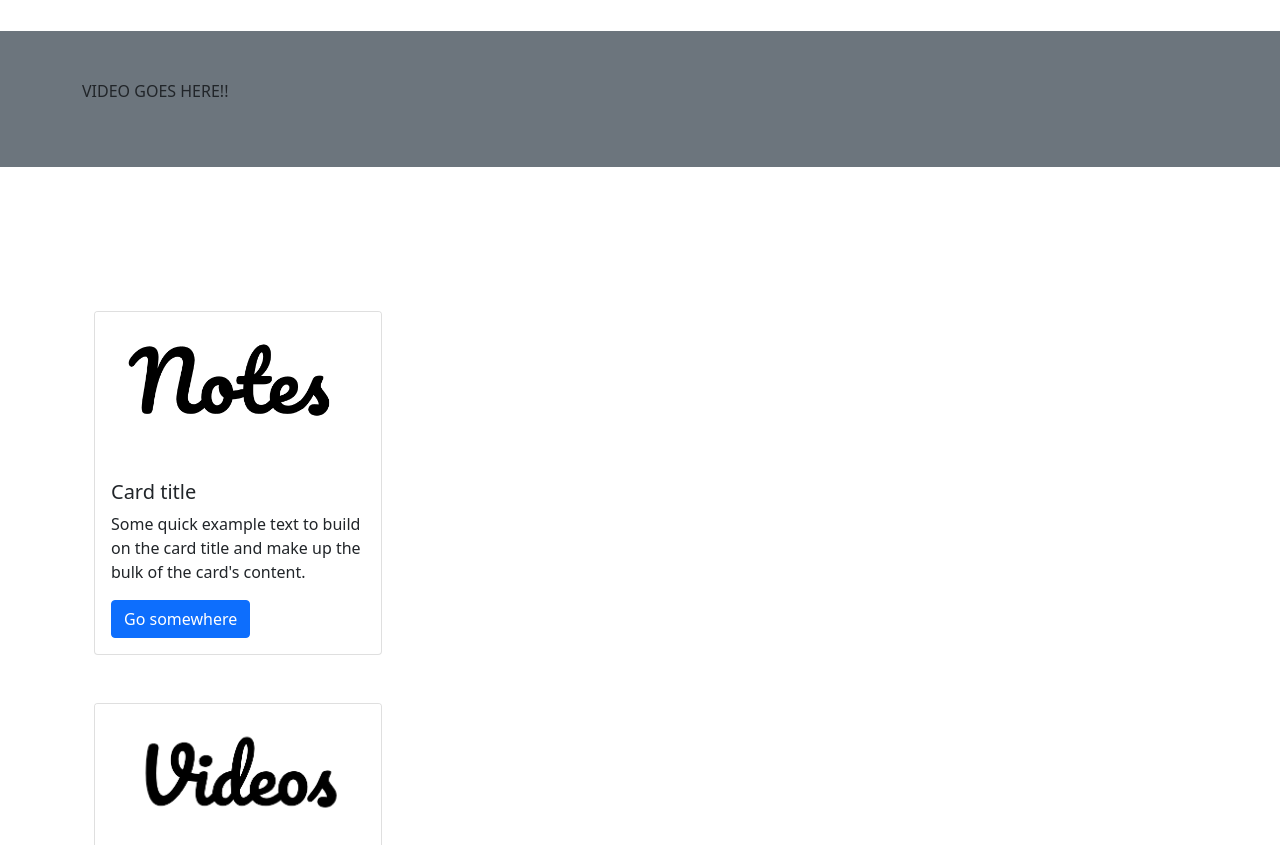
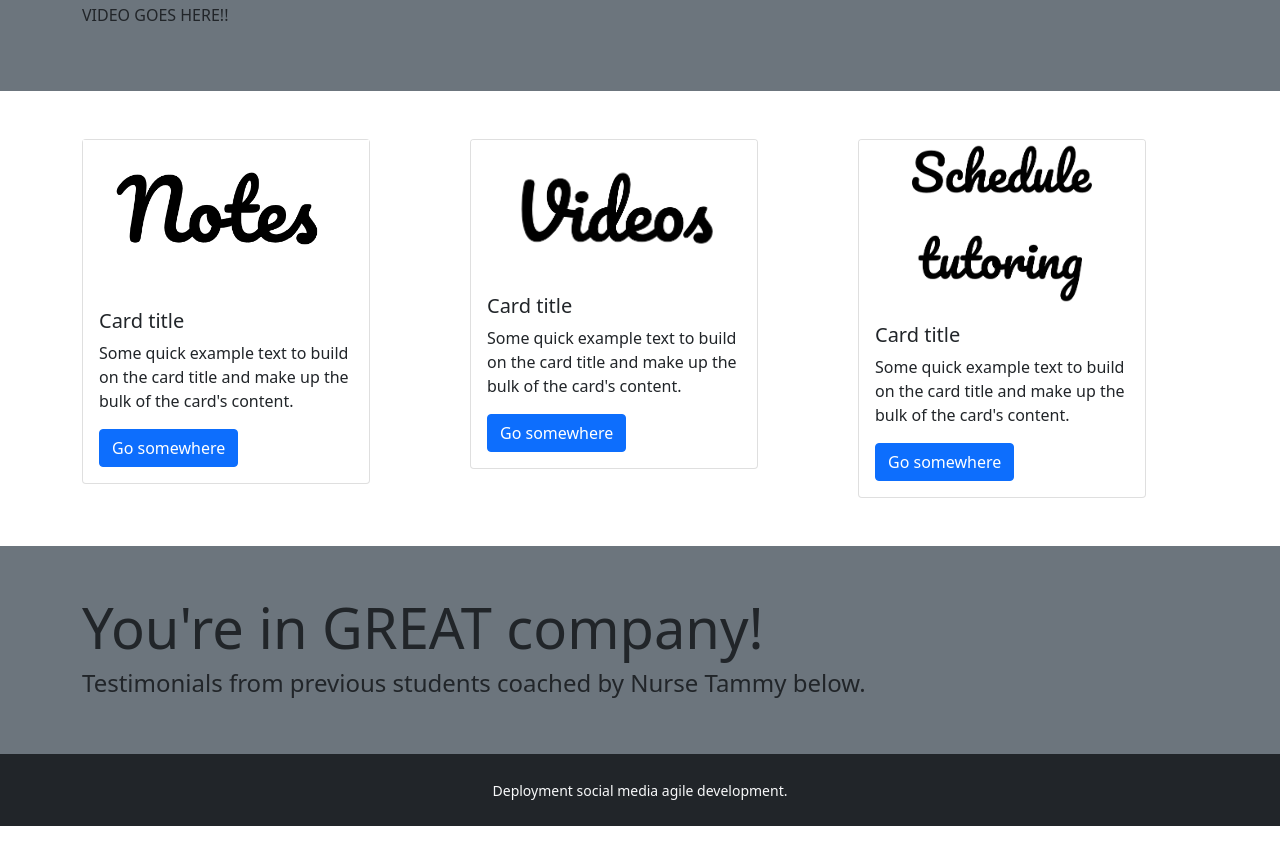
Before and after one commit to JesslynBjork/pwp-jesslyn, a plain HTML site: page public_html/documentation/milestone-3.html in a window 1280 px wide. Shown: the part 523-1368 px from the top of the page. Drawn offline with nearby package versions, Linux system fonts and the light colour scheme.

Commit message:
Got cards to line up in mobile and added beginning of testimonials

```diff
--- a/public_html/documentation/milestone-3.html
+++ b/public_html/documentation/milestone-3.html
@@ -58,7 +58,7 @@
 
             <div class="col-md-9">
 
-            <h1 class="display-1">Are you ready to learn?</h1>
+            <h1 class="display-3">Are you ready to learn?</h1>
             <p>As nurse Tammy I'm wanting to raise your grades by helping you understand the curriculum. I offer individually tailored tutoring sessions. Which is done on the Zoom platform. I tutor for the NCLEX test as well. Individual tutoring sessions are available. Please schedule below...</p>
             </div>
         </div>
@@ -77,21 +77,23 @@
 
 
 <section class="container">
-    <div class="row align-items-start">
-    <div class="row py-5 g-5">
-        <div class="col-md-4">
+
+        <div class="row py-5 g-5">
+        <div class="col-lg-4">
+
             <div class="card" style="width: 18rem;">
-                <img src="https://raw.githubusercontent.com/JesslynBjork/pwp-jesslyn/main/Screen%20Shot%202021-11-10%20at%201.35.31%20PM.png" class="card-img-top" alt="Notes">
+                <img src="https://raw.githubusercontent.com/JesslynBjork/pwp-jesslyn/main/Screen%20Shot%202021-11-10%20at%201.35.31%20PM.png" class="img-fluid class="card-img-top" alt="Notes">
                 <div class="card-body">
                     <h5 class="card-title">Card title</h5>
                     <p class="card-text">Some quick example text to build on the card title and make up the bulk of the card's content.</p>
                     <a href="#" class="btn btn-primary">Go somewhere</a>
                 </div>
             </div>
+        </div>
 
 
-        <div class="row py-5 g-5">
-            <div class="col-md-4">
+
+            <div class="col-lg-4">
                 <div class="card" style="width: 18rem;">
                     <img src="https://raw.githubusercontent.com/JesslynBjork/pwp-jesslyn/main/Screen%20Shot%202021-11-10%20at%201.33.54%20PM.png" class="card-img-top" alt="Videos">
                     <div class="card-body">
@@ -100,21 +102,36 @@
                         <a href="#" class="btn btn-primary">Go somewhere</a>
                     </div>
                 </div>
+                </div>
 
-    <div class="row py-5 g-5">
-        <div class="col-md-4">
+
+        <div class="col-lg-4">
              <div class="card" style="width: 18rem;">
                  <img src="https://raw.githubusercontent.com/JesslynBjork/pwp-jesslyn/main/Screen%20Shot%202021-11-10%20at%201.38.23%20PM.png" class="card-img-top" alt="Schedule tutoring">
                 <div class="card-body">
                 <h5 class="card-title">Card title</h5>
                 <p class="card-text">Some quick example text to build on the card title and make up the bulk of the card's content.</p>
                 <a href="#" class="btn btn-primary">Go somewhere</a>
+                    </div>
                  </div>
              </div>
         </div>
     </div>
 </div>
 
+</section>
+
+<section class="bg-secondary py-5">
+    <div class="container">
+        <div class="row g-5">
+            <div class="col-md-12">
+                <div class="center">
+                <h1 class="display-4">You're in GREAT company!</h1>
+                <h4>Testimonials from previous students coached by Nurse Tammy below.</h4>
+                </div>
+            </div>
+        </div>
+    </div>
 </section>
 
 <footer class="bg-dark text-light text-center p-4">
```
